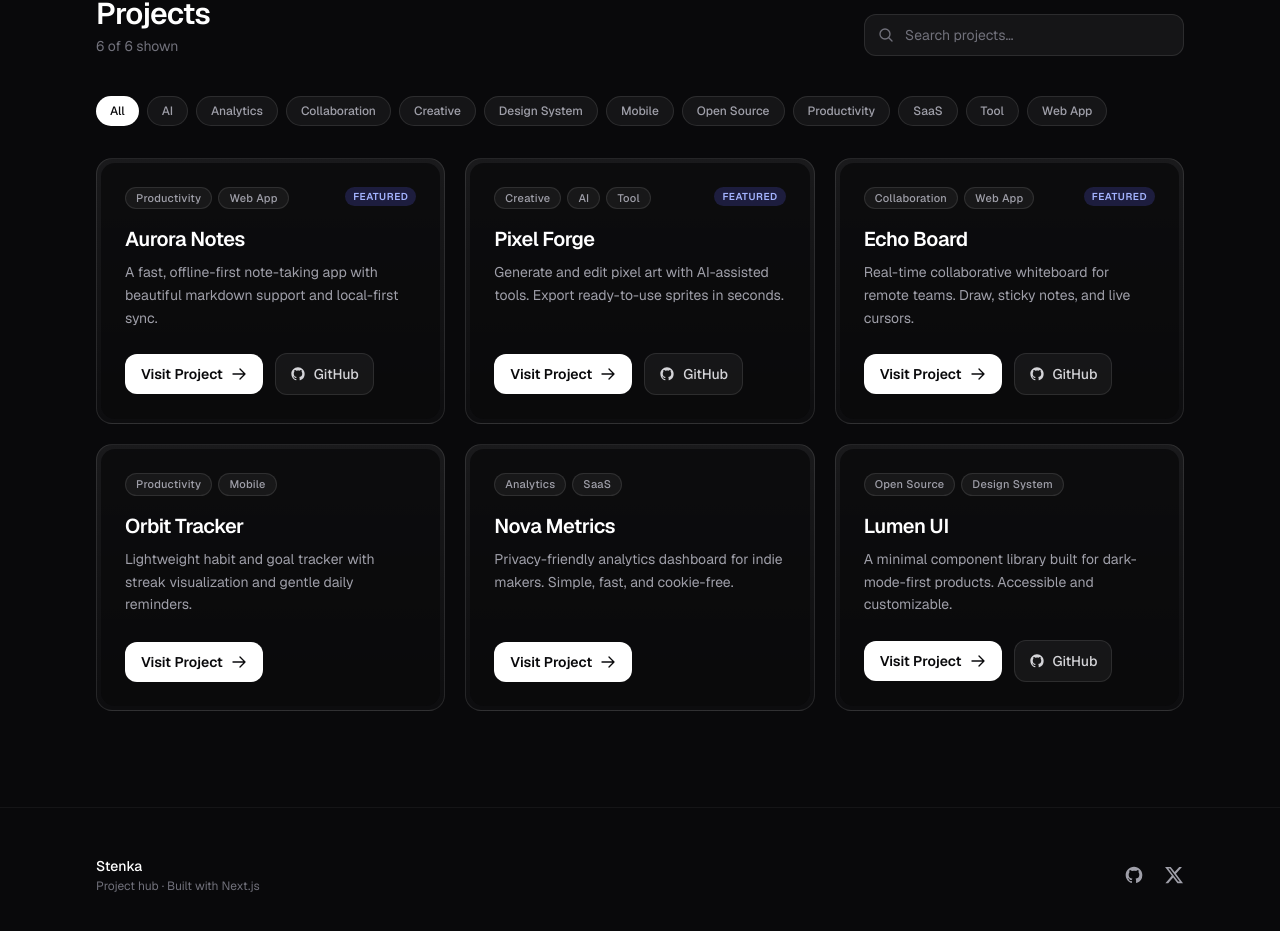
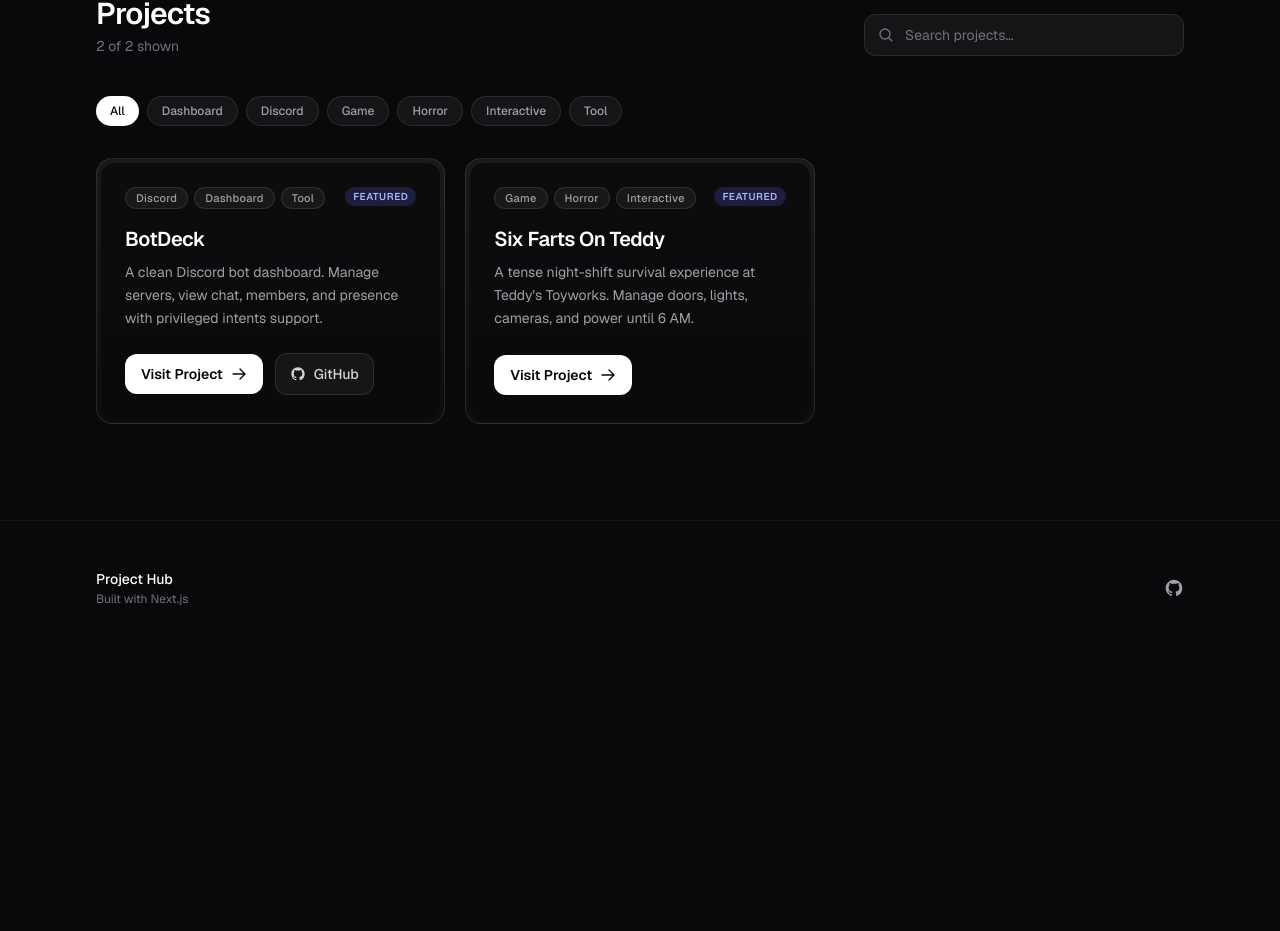
Before and after one commit to fabianstenka5-boop/project-hub, a Next.js app: page / in a window 1280 px wide. Shown: the part 541-1472 px from the top of the page. After the commit the page ends 1196 px from the top, so only its background shows below. Built offline with nearby package versions, Linux system fonts and the light colour scheme.

Commit message:
Remove personal branding, add real projects (BotDeck + Six Farts On Teddy)

```diff
--- a/src/app/layout.tsx
+++ b/src/app/layout.tsx
@@ -13,18 +13,18 @@ const geistMono = Geist_Mono({
 });
 
 export const metadata: Metadata = {
-  title: "Stenka · Project Hub",
+  title: "Project Hub",
   description:
     "Everything I build, in one place. A modern directory of projects, experiments, and products.",
   openGraph: {
-    title: "Stenka · Project Hub",
+    title: "Project Hub",
     description:
       "A living directory of projects, experiments, and products. Explore and visit every project.",
     type: "website",
   },
   twitter: {
     card: "summary_large_image",
-    title: "Stenka · Project Hub",
+    title: "Project Hub",
     description:
       "Everything I build, in one place. Discover and visit all projects.",
   },
--- a/src/components/Footer.tsx
+++ b/src/components/Footer.tsx
@@ -3,15 +3,15 @@ export function Footer() {
     <footer className="border-t border-white/5 py-12">
       <div className="mx-auto flex max-w-6xl flex-col items-center justify-between gap-6 px-5 sm:flex-row sm:px-8">
         <div className="text-center sm:text-left">
-          <p className="text-sm font-medium text-white">Stenka</p>
+          <p className="text-sm font-medium text-white">Project Hub</p>
           <p className="mt-0.5 text-xs text-zinc-500">
-            Project hub · Built with Next.js
+            Built with Next.js
           </p>
         </div>
 
         <div className="flex items-center gap-5">
           <a
-            href="https://github.com/fabianstenka5-boop"
+            href="https://github.com/fabianstenka5-boop/project-hub"
             target="_blank"
             rel="noopener noreferrer"
             className="text-zinc-400 transition hover:text-white"
@@ -25,17 +25,6 @@ export function Footer() {
               />
             </svg>
           </a>
-          <a
-            href="https://x.com"
-            target="_blank"
-            rel="noopener noreferrer"
-            className="text-zinc-400 transition hover:text-white"
-            aria-label="X (Twitter)"
-          >
-            <svg className="h-5 w-5" fill="currentColor" viewBox="0 0 24 24">
-              <path d="M18.244 2.25h3.308l-7.227 8.26 8.502 11.24H16.17l-5.214-6.817L4.99 21.75H1.68l7.73-8.835L1.254 2.25H8.08l4.713 6.231zm-1.161 17.52h1.833L7.084 4.126H5.117z" />
-            </svg>
-          </a>
         </div>
       </div>
     </footer>
--- a/src/data/projects.ts
+++ b/src/data/projects.ts
@@ -12,68 +12,25 @@ export type Project = {
 
 export const projects: Project[] = [
   {
-    id: "aurora-notes",
-    name: "Aurora Notes",
+    id: "botdeck",
+    name: "BotDeck",
     description:
-      "A fast, offline-first note-taking app with beautiful markdown support and local-first sync.",
-    url: "https://example.com/aurora-notes",
-    githubUrl: "https://github.com/fabianstenka5-boop/aurora-notes",
-    tags: ["Productivity", "Web App"],
+      "A clean Discord bot dashboard. Manage servers, view chat, members, and presence with privileged intents support.",
+    url: "https://fabianbotdeck.vercel.app/",
+    githubUrl: "https://github.com/TTFabianstenq/discord-dashboard",
+    tags: ["Discord", "Dashboard", "Tool"],
     featured: true,
-    addedAt: "2026-08-12",
+    addedAt: "2026-09-01",
   },
   {
-    id: "pixel-forge",
-    name: "Pixel Forge",
+    id: "six-farts-on-teddy",
+    name: "Six Farts On Teddy",
     description:
-      "Generate and edit pixel art with AI-assisted tools. Export ready-to-use sprites in seconds.",
-    url: "https://example.com/pixel-forge",
-    githubUrl: "https://github.com/fabianstenka5-boop/pixel-forge",
-    tags: ["Creative", "AI", "Tool"],
+      "A tense night-shift survival experience at Teddy's Toyworks. Manage doors, lights, cameras, and power until 6 AM.",
+    url: "https://sixfartsonteddy.vercel.app/",
+    tags: ["Game", "Horror", "Interactive"],
     featured: true,
-    addedAt: "2026-07-28",
-  },
-  {
-    id: "orbit-tracker",
-    name: "Orbit Tracker",
-    description:
-      "Lightweight habit and goal tracker with streak visualization and gentle daily reminders.",
-    url: "https://example.com/orbit-tracker",
-    tags: ["Productivity", "Mobile"],
-    featured: false,
-    addedAt: "2026-06-15",
-  },
-  {
-    id: "echo-board",
-    name: "Echo Board",
-    description:
-      "Real-time collaborative whiteboard for remote teams. Draw, sticky notes, and live cursors.",
-    url: "https://example.com/echo-board",
-    githubUrl: "https://github.com/fabianstenka5-boop/echo-board",
-    tags: ["Collaboration", "Web App"],
-    featured: true,
-    addedAt: "2026-05-03",
-  },
-  {
-    id: "nova-metrics",
-    name: "Nova Metrics",
-    description:
-      "Privacy-friendly analytics dashboard for indie makers. Simple, fast, and cookie-free.",
-    url: "https://example.com/nova-metrics",
-    tags: ["Analytics", "SaaS"],
-    featured: false,
-    addedAt: "2026-04-20",
-  },
-  {
-    id: "lumen-ui",
-    name: "Lumen UI",
-    description:
-      "A minimal component library built for dark-mode-first products. Accessible and customizable.",
-    url: "https://example.com/lumen-ui",
-    githubUrl: "https://github.com/fabianstenka5-boop/lumen-ui",
-    tags: ["Open Source", "Design System"],
-    featured: false,
-    addedAt: "2026-03-11",
+    addedAt: "2026-08-20",
   },
 ];
 
```
Also changed, not shown: 1 other file (tests, documents, lock files or other folders).
